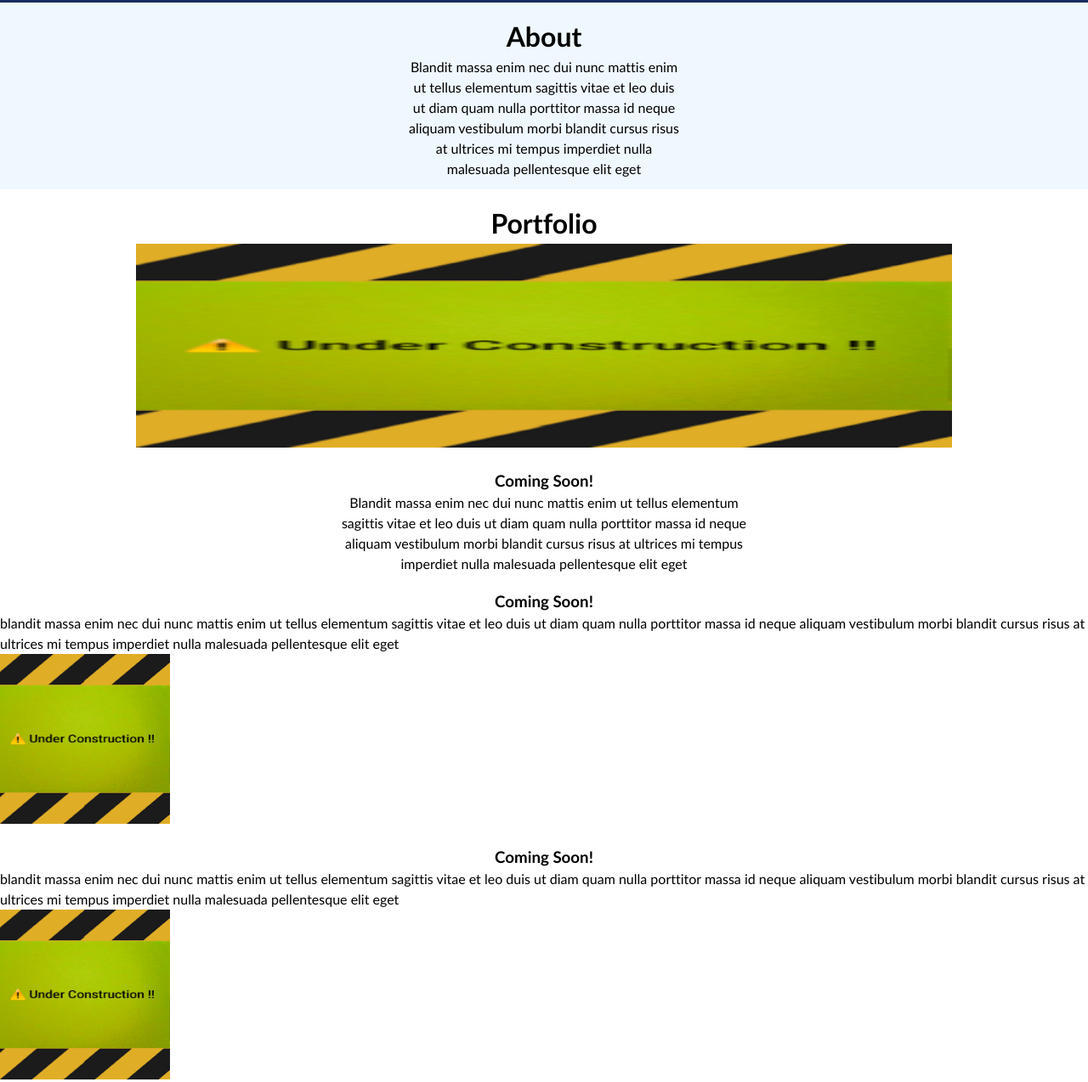
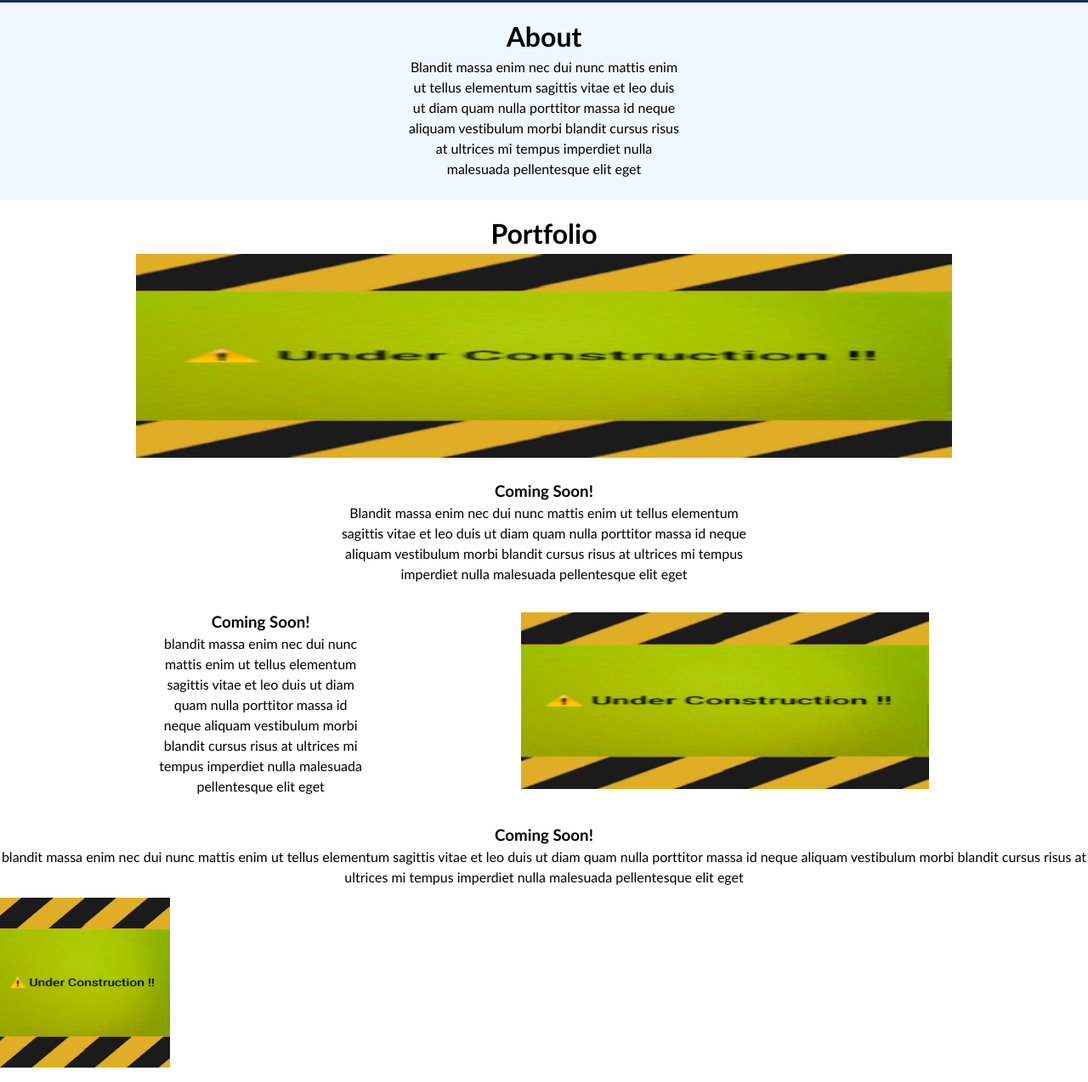
Before and after one commit to Corasinth/portfolio, a plain HTML site: page index.html in a window 1280 px wide. Shown: the part 581-1855 px from the top of the page at 85% size. Drawn offline with Linux system fonts and the light colour scheme.

Commit message:
position second portfolio item

```diff
--- a/assets/css/styles.css
+++ b/assets/css/styles.css
@@ -88,6 +88,11 @@ nav {
 
 /*Main body*/
 
+main p {
+    text-align: center;
+    padding-bottom: .75em;
+}
+
 #About {
     background-color: aliceblue;
     padding-bottom: .75em;
@@ -112,11 +117,6 @@ h2 {
     padding-top: .5em;
 }
 
-#PortfolioItem1 {
-    display: flex;
-    flex-direction: column;
-}
-
 #portfoliocard1{
     height: 50%;
     width: 75%;
@@ -124,21 +124,32 @@ h2 {
     text-align: center;
 }
 
-#firstfolioimage {
+#headlinefolioimage {
     margin: auto;
     height: 15em;
     width: 100%;
 }
 
-#firstitemtext {
+#headlinefoliotext {
     width: 50%;
     margin: auto;
 }
 
-#regularportfolioitems {
+.regularfolioitems {
     display: flex;
     flex-direction: row;
     flex-wrap: wrap;
+    justify-content: space-evenly;
+    align-items: center;
+}
+
+.regularportfoliotext {
+    flex: 0 1 15em;
+}
+
+.regularportfolioimage {
+    width: 30em;
+    height: 13em;
 }
 
 /*Main body images*/
--- a/index.html
+++ b/index.html
@@ -43,23 +43,23 @@
             <section id="PortfolioItem1">
                 <section id="portfoliocard1">
                         <a href="https://upload.wikimedia.org/wikipedia/commons/5/53/Under_Construction_%28UC_box%29.png" target="_blank" rel="noopener noreferrer">
-                            <img src="./assets/images/Under_Construction_(UC_box).png" alt="Under Construction" class="folioimage" id="firstfolioimage">
+                            <img src="./assets/images/Under_Construction_(UC_box).png" alt="Under Construction" class="folioimage" id="headlinefolioimage">
                         </a>
-                    <section id="firstitemtext">
+                    <section id="headlinefoliotext">
                         <h3>Coming Soon!</h3>
                         <p>Blandit massa enim nec dui nunc mattis enim ut tellus elementum sagittis vitae et leo duis ut diam quam nulla porttitor massa id neque aliquam vestibulum morbi blandit cursus risus at ultrices mi tempus imperdiet nulla malesuada pellentesque elit eget</p>
                     </section>
                 </section>
                 </section>
             </section>
-            <section id="regularportfolioitems">
-                <section id="PortfolioItem2">
+            <section class="regularfolioitems" id="PortfolioItem2">
+                <section class="regularportfoliotext">
                     <h3>Coming Soon!</h3>
                     <p>blandit massa enim nec dui nunc mattis enim ut tellus elementum sagittis vitae et leo duis ut diam quam nulla porttitor massa id neque aliquam vestibulum morbi blandit cursus risus at ultrices mi tempus imperdiet nulla malesuada pellentesque elit eget</p>
-                    <a href="https://upload.wikimedia.org/wikipedia/commons/5/53/Under_Construction_%28UC_box%29.png" target="_blank" rel="noopener noreferrer">
-                    <img src="./assets/images/Under_Construction_(UC_box).png" alt="Under Construction"  class="folioimage" width="200" height="200">
-                    </a>
                 </section>
+                <a href="https://upload.wikimedia.org/wikipedia/commons/5/53/Under_Construction_%28UC_box%29.png" target="_blank" rel="noopener noreferrer">
+                    <img src="./assets/images/Under_Construction_(UC_box).png" alt="Under Construction" class="regularportfolioimage">
+                </a>
             </section>
             <section id="PortfolioItem3">
                 <h3>Coming Soon!</h3>
```
Also changed, not shown: assets/images/Under_Construction.jpg (added), 1 other file.
